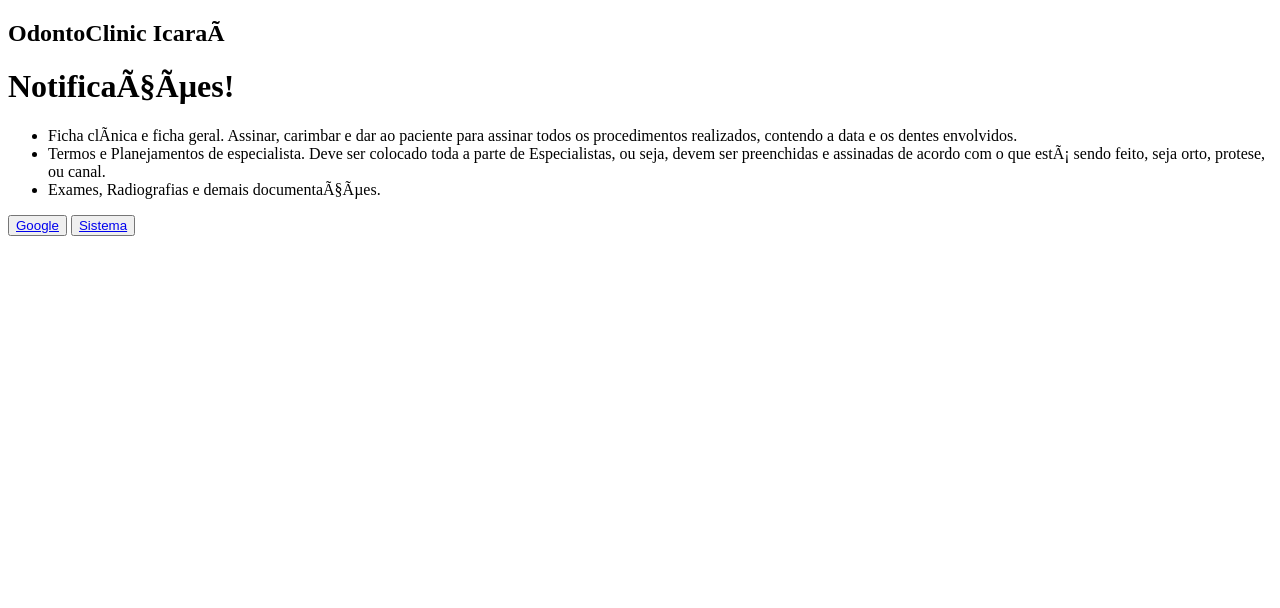
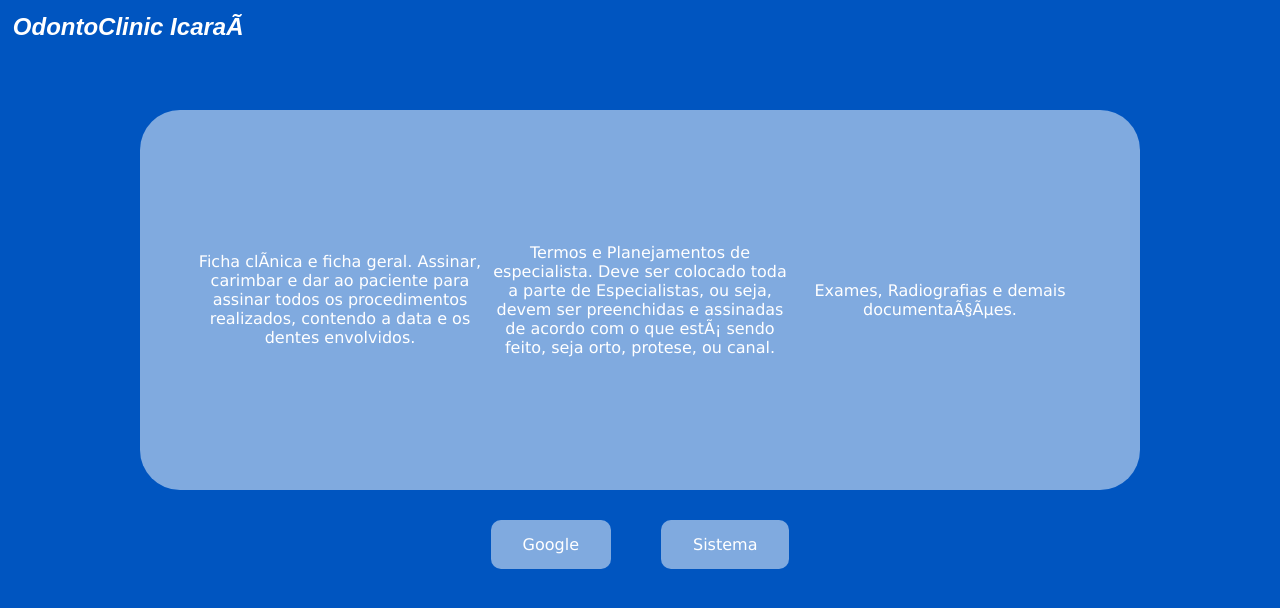
Before and after one commit to gottmik/projeto-notificacoes-pginicial, a plain HTML site: page site/index.html in a window 1280 px wide. Drawn offline with Linux system fonts and the light colour scheme; the site is published under a folder, as on GitHub Pages, so addresses that start at the root find nothing.

Commit message:
Atualização INDEX

```diff
--- a/site/index.html
+++ b/site/index.html
@@ -2,8 +2,10 @@
 <html lang="”pt-br”">
   <head>
     <meta charset="”UTF-8”" />
+    <meta http-equiv="X-UA-Compatible" content="IE=edge">
+    <meta name="viewport" content="width=device-width, initial-scale=1.0">
     <title>Odontoclinic Icaraí</title>
-    <link rel="stylesheet" href="/css/style.css" />
+    <link rel="stylesheet" href="style.css" />
   </head>
   <body>
     <h2>OdontoClinic Icaraí</h2>
```
Also changed, not shown: site/style.css (renamed from css/style.css).
